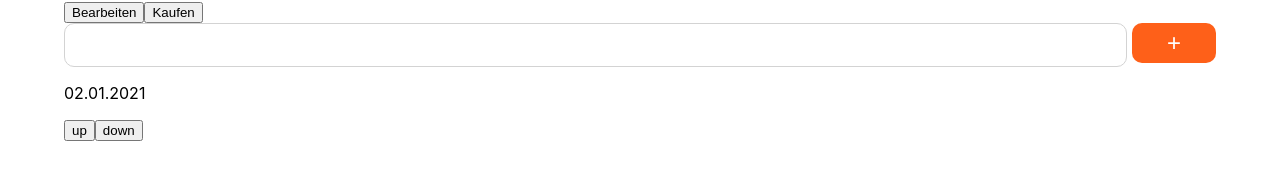
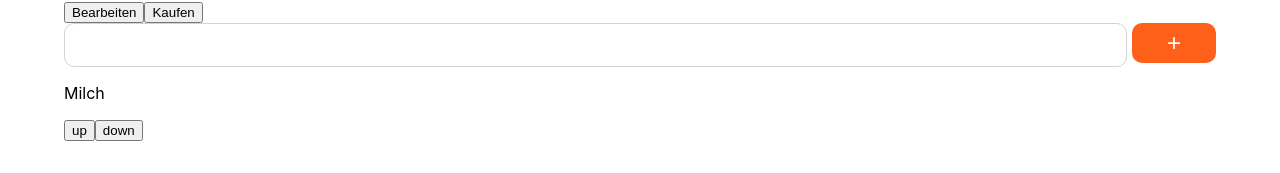
Before and after one commit to fonzerelly/shared-shopper, a React (Create React App) app: page /list/shoppinglist/kaufen in a window 1280 px wide. Shown: the part 211-384 px from the top of the page. Built offline with nearby package versions, Linux system fonts and the light colour scheme; the HTML template or start-up script is replaced by a standard one.

Commit message:
#14 changed Text

```diff
--- a/src/Product/Product.tsx
+++ b/src/Product/Product.tsx
@@ -2,7 +2,7 @@ import '../List/List.css';
 
 export default function Product() {
     return <div className="Product">
-        <p>02.01.2021</p>
+        <p>Milch</p>
         <button className="UpButton">up</button>
         <button className="UpButton">down</button>
     </div>
```
